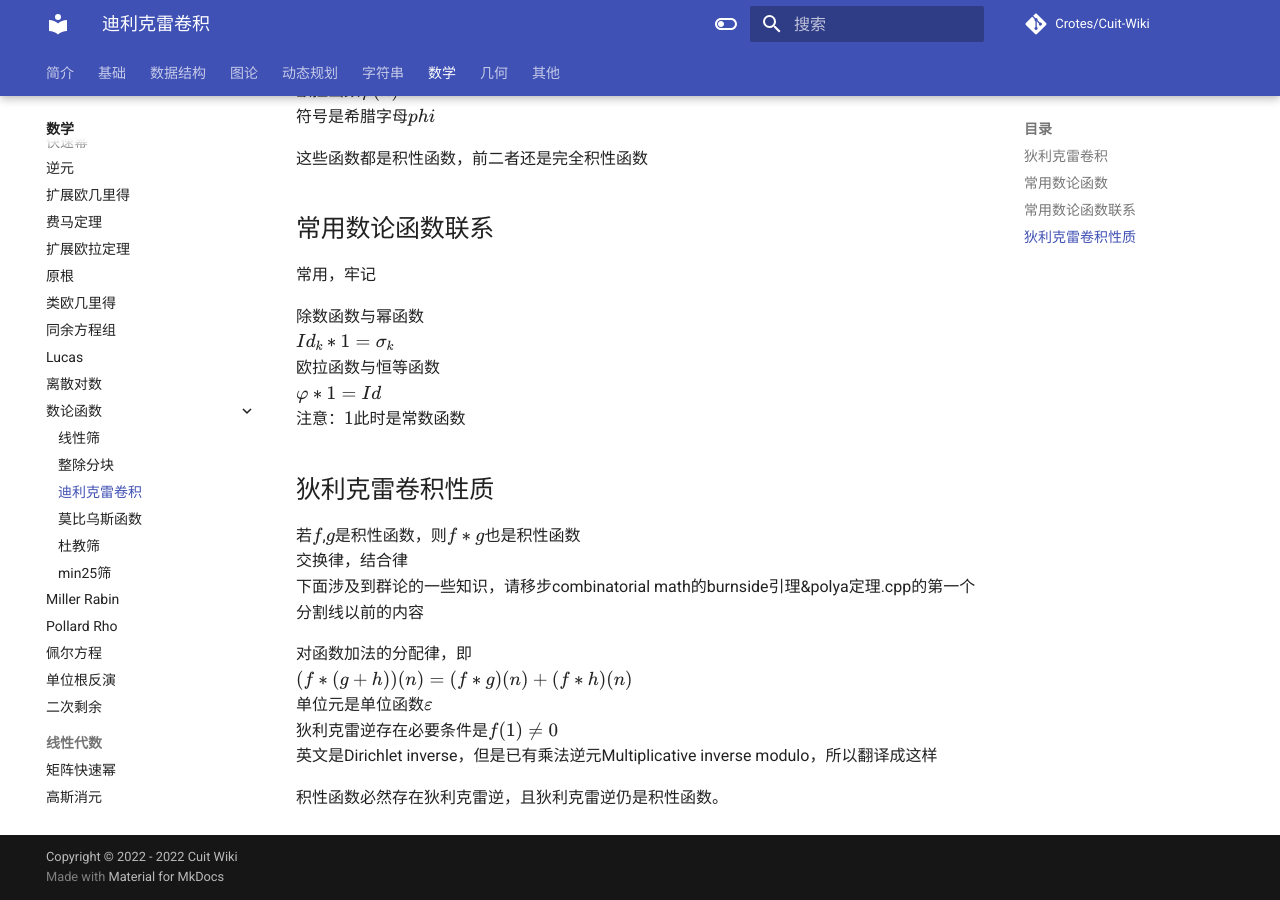
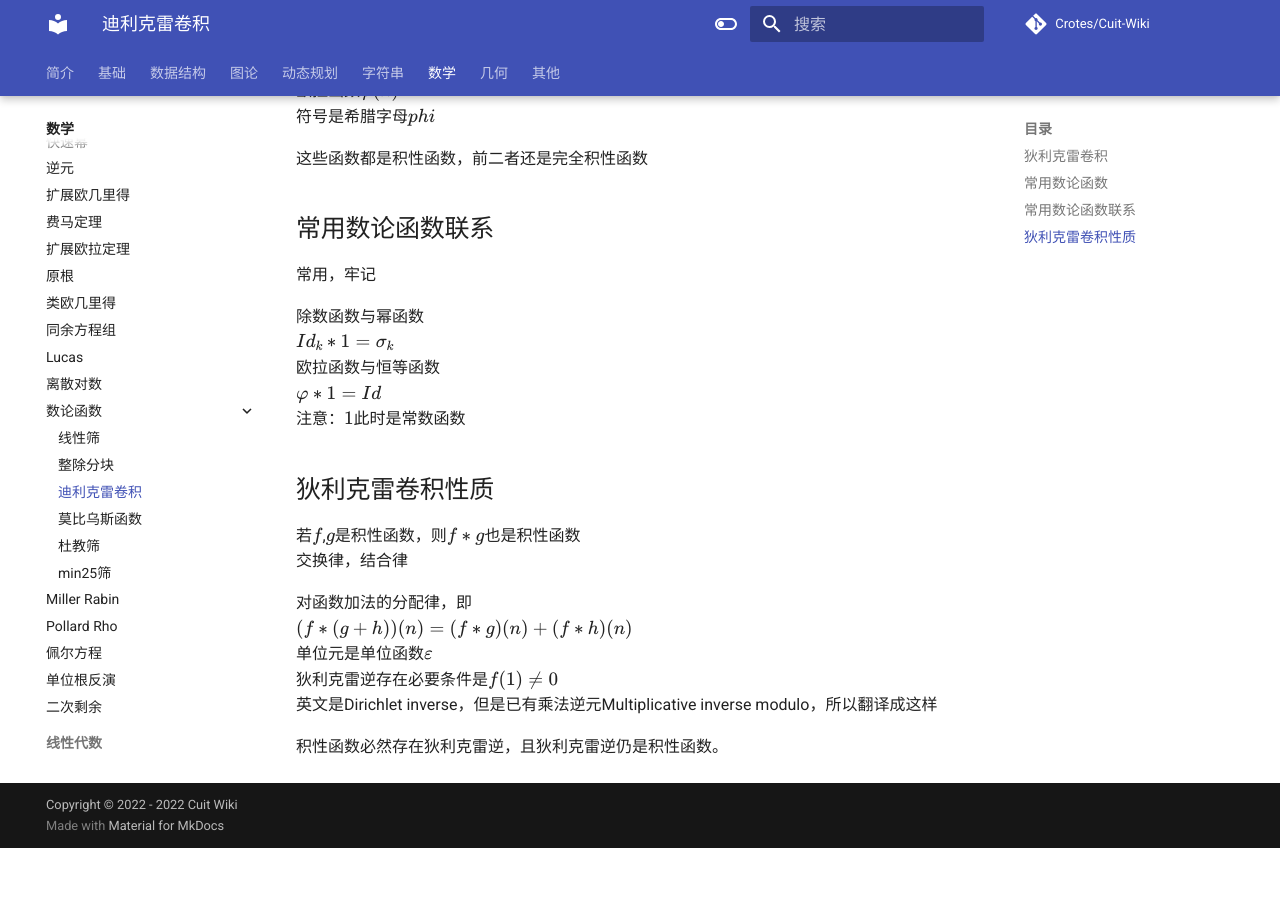
Before and after one commit to Crotes/Cuit-Wiki, an MkDocs documentation site: the page built from docs/Math/迪利克雷卷积.md, in a window 1280 px wide and 900 px high, scrolled down 742 px. Built offline with MkDocs 1.6.1 and Material for MkDocs 9.7.7, drawn with Linux system fonts in a browser that asks for light colours; formulas are drawn with MathJax 3; comment, search, counter and statistics services are not loaded; after the commit the page ends 1590 px from its top, so only the background shows below that.

Commit message:
Update 迪利克雷卷积.md

```diff
--- a/docs/Math/迪利克雷卷积.md
+++ b/docs/Math/迪利克雷卷积.md
@@ -35,7 +35,6 @@ k=0时为因数个数函数$σ_0(n)$
 ## 狄利克雷卷积性质
 若$f$,$g$是积性函数，则$f*g$也是积性函数
 交换律，结合律
-下面涉及到群论的一些知识，请移步combinatorial math的burnside引理&polya定理.cpp的第一个分割线以前的内容
 
 对函数加法的分配律，即
 $(f*(g+h))(n)=(f*g)(n)+(f*h)(n)$
```
